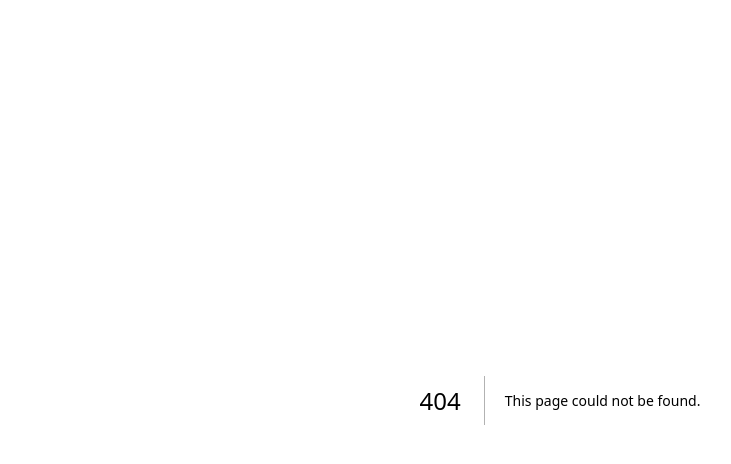
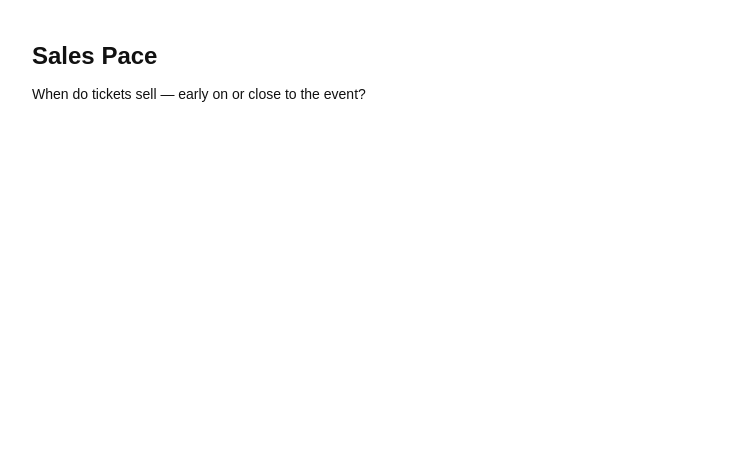
Before and after one commit to ijarquin/fatsoma, a Next.js app: page /dashboard/sales-pace in a window 1280 px wide. Before the commit this address had no page. Shown: the top 464 px of the page, without its empty margins (80-811 px from the left). Built offline with nearby package versions, Linux system fonts and the light colour scheme.

Commit message:
feat: add route for the sales pace visualization
- add route /dashboard/sales-pace

```diff
--- /dev/null
+++ b/app/dashboard/sales-pace/page.tsx
@@ -0,0 +1,12 @@
+export default async function SalesPacePage() {
+  return (
+    <main className="w-full">
+      <div className="max-w-6xl mx-auto px-6 sm:px-8 lg:px-12 py-10">
+        <h1 className="text-2xl font-bold mb-1">Sales Pace</h1>
+        <p className="text-muted-foreground text-sm mb-8">
+          When do tickets sell — early on or close to the event?
+        </p>
+      </div>
+    </main>
+  );
+}
```
